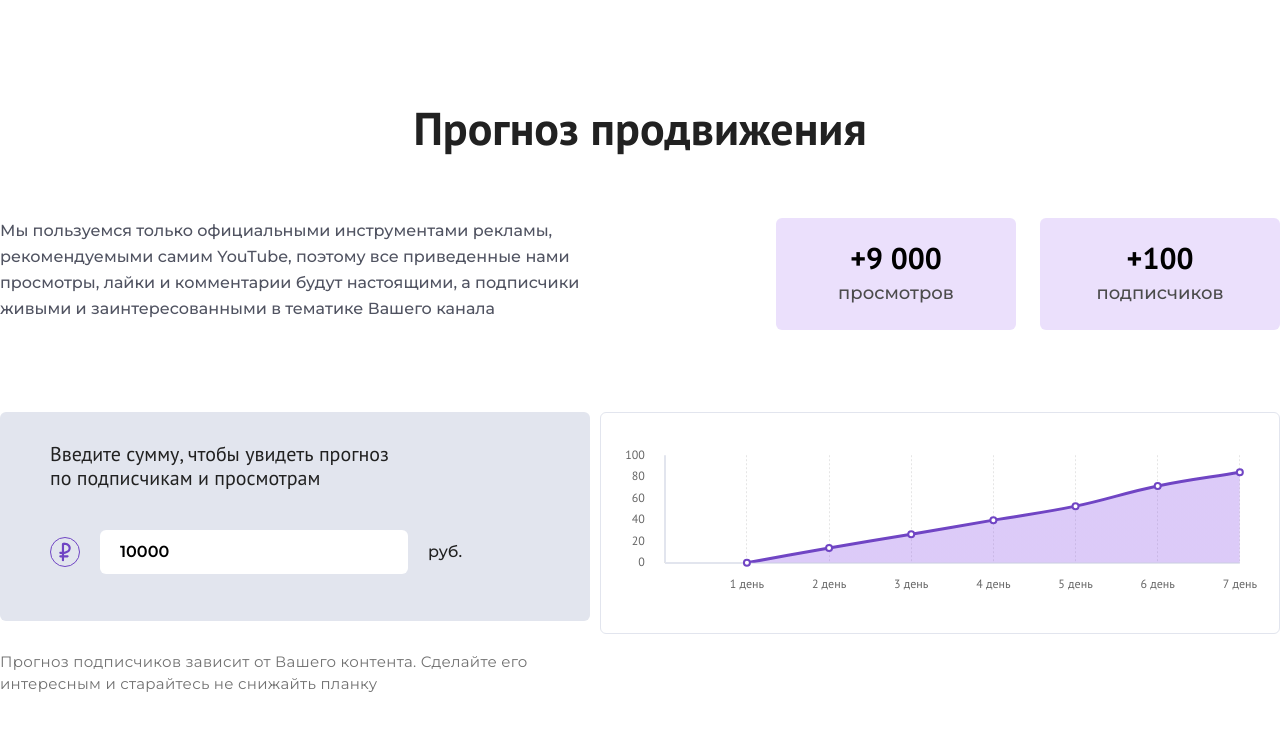
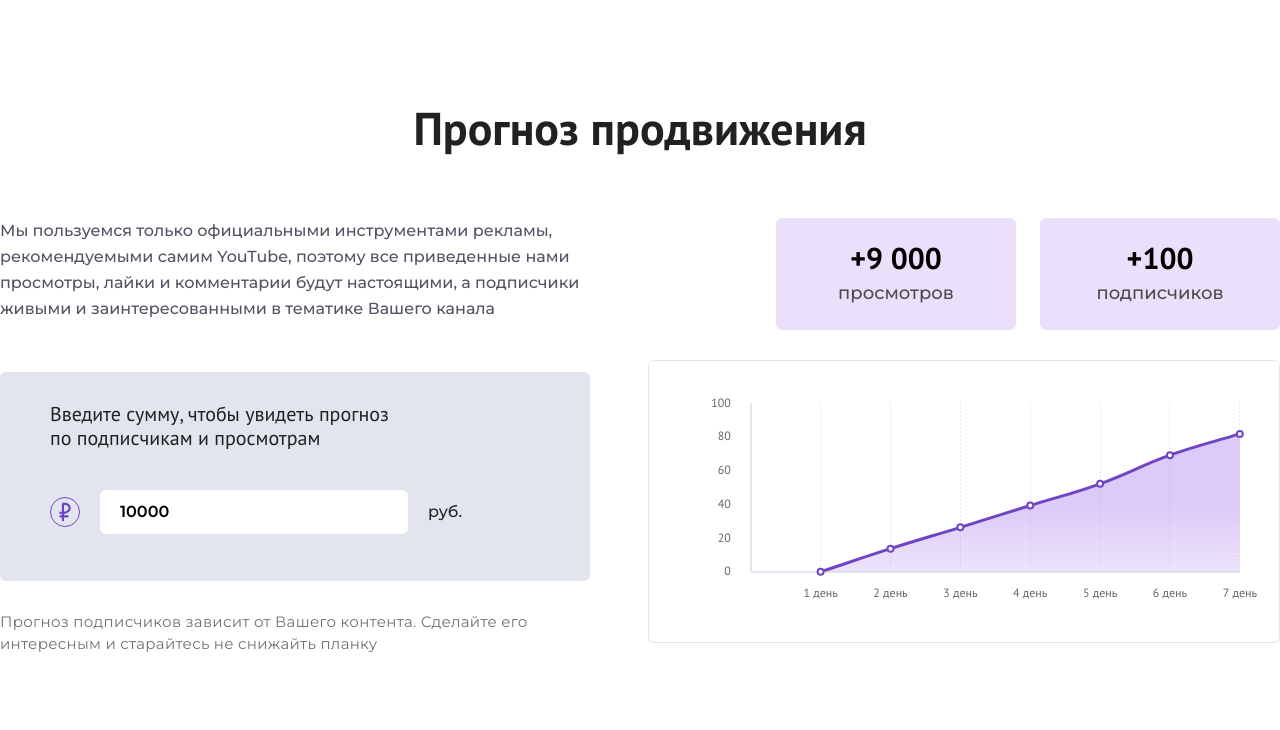
Before and after one commit to RomanEdigarev/chart-01, a React (Create React App) app: page / in a window 1280 px wide. Shown: the top 730 px of the page. Built offline with nearby package versions, Linux system fonts and the light colour scheme.

Commit message:
new styled

```diff
--- a/src/App.scss
+++ b/src/App.scss
@@ -33,6 +33,12 @@ dd {
   margin: 0;
 }
 
+html {
+  max-width: 1440px;
+  max-height: 559px;
+  margin: 0 auto;
+}
+
 body {
   scroll-behavior: smooth;
   text-rendering: optimizeSpeed;
@@ -59,10 +65,12 @@ select {
 
 .app__container {
   //padding: 20px 40px;
+  display: flex;
   margin: 0 auto;
-  justify-content: center;
-  max-width: 1440px;
-  min-height: 435px;
+  justify-content: start;
+  flex-direction: column;
+ width: 100%;
+  height: 559px;
   //background-color: antiquewhite;
   flex-wrap: wrap;
 }
--- a/src/App.tsx
+++ b/src/App.tsx
@@ -10,21 +10,27 @@ import TitleComponent from "./components/TitleComponent";
 
 function App() {
 
+    console.log(window.innerWidth)
+
     const [views, setViews] = useState<number>(9000)
     const [subs, setSubs] = useState<number>(100)
 
 
     return (
-        <div className="app__container">
+        <div className="app">
             <TitleComponent/>
-            <Container>
+            {/*<Container>*/}
+            <div className="app__container">
                 <SubtitleComponent/>
+                <MoneyComponent setSubs={setSubs} setViews={setViews} />
                 <ViewsComponent subs={subs} views={views}/>
-            </Container>
-            <Container>
-                <MoneyComponent setSubs={setSubs} setViews={setViews} />
+                {/*</Container>*/}
+                {/*<Container>*/}
                 <Chart subs={subs}/>
-            </Container>
+                {/*</Container>*/}
+            </div>
+
+
         </div>
     );
 }
--- a/src/components/ChartComponent/Chart.js
+++ b/src/components/ChartComponent/Chart.js
@@ -11,7 +11,7 @@ const Chart = ({subs}) => {
 
         const newDataSubs = [null, 0,]
         for(let i = 0; i < 6; i++ ) {
-            value +=  (subs / 5 + (subs / Math.random() * 0.0028)) / 1.6
+            value +=  (subs / 5 + (subs / Math.random() * 0.0020)) / 1.6
             newDataSubs.push(value)
         }
         setDataSubs(newDataSubs)
@@ -21,9 +21,16 @@ const Chart = ({subs}) => {
 
 
     return (
-        <div className={'chart__container'}>
-            <Line id={'canvas'} options={getOptions(subs)} data={getData(dataSubs)}/>
+        <div style={{
+            display : 'flex',
+            justifyContent: 'flex-end',
+
+        }}>
+            <div className={'chart__container'}>
+                <Line id={'canvas'} options={getOptions(subs)} data={getData(dataSubs)}/>
+            </div>
         </div>
+
     );
 };
 
--- a/src/components/ChartComponent/Chart.scss
+++ b/src/components/ChartComponent/Chart.scss
@@ -1,10 +1,12 @@
 @import url('https://fonts.googleapis.com/css2?family=PT+Sans:ital,wght@0,400;0,700;1,400;1,700&display=swap');
 
 .chart__container {
+  display: flex;
+  justify-content: flex-end;
   position: relative;
   width: 100%;
   max-width: 701px;
-  max-height: 283px;
+  min-height: 283px;
   height: 100%;
   font-family:  'PT Sans', sans-serif;
   border: 1px solid #E2E5EE;
--- a/src/components/ChartComponent/ChartConfig.js
+++ b/src/components/ChartComponent/ChartConfig.js
@@ -33,7 +33,7 @@ export const getOptions = (subs) => {
                 {
                     ticks: {
                         min: 0,
-                        max: subs,
+                        max: subs < 100 ? 100 : subs,
                         stepSize: Math.floor(subs / 5),
                         autoSkip: true,
                         maxTicksLimit: 10,
--- a/src/components/Elements/Money.tsx
+++ b/src/components/Elements/Money.tsx
@@ -4,6 +4,7 @@ import styled from 'styled-components';
 export const MoneyContainer = styled.div`
   display: flex;
   flex-direction:column;
+  margin-bottom: 50px;
 `
 
 export const MoneyBlock = styled.div`
--- a/src/components/Elements/Subtitle.tsx
+++ b/src/components/Elements/Subtitle.tsx
@@ -2,7 +2,7 @@ import styled from "styled-components";
 
 export const Subtitle = styled.div`
     width: 590px;
-    height: 194px;
+    //height: 194px;
     display:flex;
     font-family: Montserrat;
     font-style: normal;
@@ -10,4 +10,12 @@ export const Subtitle = styled.div`
     font-size: 16px;
     line-height: 26px;
     color: #505361;
+    margin-right: 10px;
+    margin-bottom: 50px;
+
+    @media screen and (max-width:  960px) {
+      text-align: center;
+
+      width: 100%;
+    }
 `
--- a/src/components/Elements/Title.tsx
+++ b/src/components/Elements/Title.tsx
@@ -11,4 +11,5 @@ export const Title = styled.div`
     font-size: 46px;
     color: #212121;
     margin: 100px auto 60px;
+
 `
--- a/src/components/Elements/Views.tsx
+++ b/src/components/Elements/Views.tsx
@@ -2,8 +2,12 @@ import styled from "styled-components";
 
 export const ViewsContainer = styled.div`
 display:flex;
-justify-content: center;
-flex-direction:row;
+justify-content: flex-end;
+margin-bottom: 30px;
+
+ @media screen and (max-width:  960px) {
+
+ }
 `
 
 export const ViewsBlock = styled.div`
--- a/src/components/MoneyComponent.tsx
+++ b/src/components/MoneyComponent.tsx
@@ -32,7 +32,10 @@ const MoneyComponent : FC<PropsType> = ({setSubs, setViews}) => {
                </MoneyTitle>
                <MoneyInputContainer>
                    <MoneyImg src={rub}/>
-                   <MoneyInput onChange={(e: FormEvent<HTMLInputElement>) => calculation(e.currentTarget.value)} value={inputValue}/>
+                   <MoneyInput onChange={(e: FormEvent<HTMLInputElement>) => calculation(e.currentTarget.value)}
+                               value={inputValue}
+                               maxLength={7}
+                   />
                    <MoneyRub>руб.</MoneyRub>
                </MoneyInputContainer>
            </MoneyBlock>
```
Also changed, not shown: src/components/ViewsComponent.tsx (+0 -7 lines).
